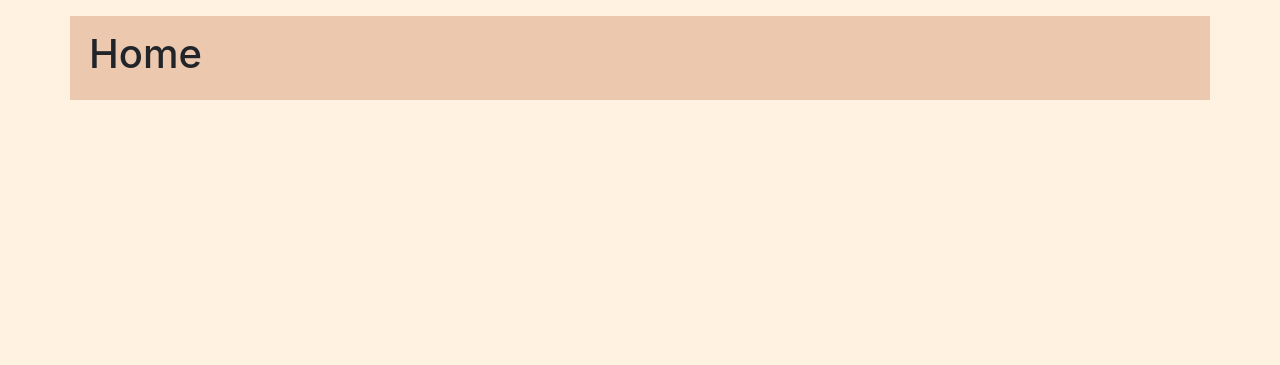
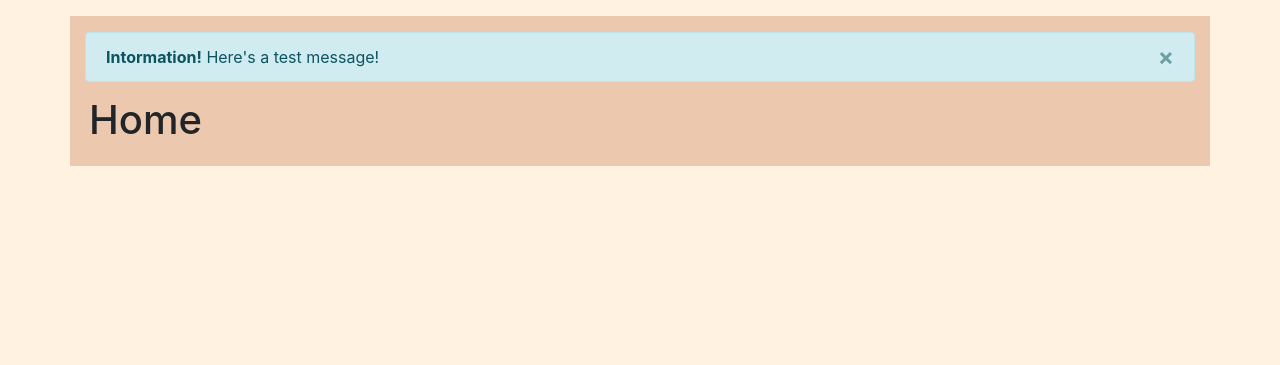
Before and after one commit to E-Kemp/DSS-WEB, a Python web app: template templates/home.html in a window 1280 px wide. Shown: the part 66-431 px from the top of the page. Run offline with Jinja, Linux system fonts and the light colour scheme; the template is opened without the code that fills it, so the values that code supplies are empty; some libraries are stand-ins or nearby versions.

Commit message:
Added more functionality
Added more functionality and fixed a couple bugs...?

```diff
--- a/static/js/page-handling/global-handler.js
+++ b/static/js/page-handling/global-handler.js
@@ -1,3 +1,4 @@
+// Post request handler
 function formHandler(reqType, reqURL, formID, callback) {
     return $.ajax({
         type: reqType,
@@ -7,6 +8,7 @@ function formHandler(reqType, reqURL, formID, callback) {
     });
 }
 
+// Get request handler
 function getHandler(reqType, reqURL, callback) {
     return $.ajax({
         type: reqType,
@@ -14,3 +16,22 @@ function getHandler(reqType, reqURL, callback) {
         success: callback
     });
 }
+
+
+
+// Dismissable site message
+function message(type, message) {
+    $('#main').prepend($('<div>').attr('class', 'alert alert-' + type + ' alert-dismissible')
+        .append($('<a>').attr({'href':'#', 'class':'close', 'data-dismiss':'alert', 'aria-label':'close'}).text("\u00d7"))
+        .append(messageText(type, message))
+    );
+}
+// Text in the message
+function messageText(type, message) {
+    switch(type) {
+        case 'warning': return '<strong>Warning!</strong> ' + message;
+        case 'success': return '<strong>Success!</strong> ' + message;
+        case 'info': return '<strong>Intormation!</strong> ' + message;
+        case 'danger': return '<strong>Fail!</strong> ' + message;
+    }
+}
--- a/static/js/page-handling/home-handler.js
+++ b/static/js/page-handling/home-handler.js
@@ -1,4 +1,6 @@
 $(document).ready(function() {
+
+    message('info', 'Here\'s a test message!');
 
     getHandler('get', 'http://127.0.0.1:5000/post/getPosts', function(response) {
         for(var i in response) {
--- a/templates/newpost.html
+++ b/templates/newpost.html
@@ -2,7 +2,7 @@
 {% block title %}Post{% endblock %}
 {% block content %}
     <h1>New Post</h1>
-	<form name="newpost" id="newpost-form" action="http://127.0.0.1:5000/post/createPost" method="post">
+	<form name="newpost" id="newpost-form" method="post">
         <div class="form-group">
             <label for="titleInput">Title</label>
             <input type="text" class="form-control" name="titleInput" aria-describedby="titleHelp">
--- a/templates/post.html
+++ b/templates/post.html
@@ -13,7 +13,7 @@
             <label for="postInput">Add Comment</label>
             <textarea class="form-control" rows="5" name="comment_body"></textarea>
         </div>
-        <input type="hidden" id="postID" name="post_id" value="{{ post_uuid }}">
+        <input type="hidden" id="postID" name="post_id">
         <button id="newpostButton" type="submit" class="btn btn-primary">Post</button>
     </form>
     {% endif %}
```
Also changed, not shown: static/js/page-handling/newpost-handler.js (+9 -6 lines), static/js/page-handling/post-handler.js (+27 -8 lines), static/js/page-handling/register-handler.js (+3 -4 lines).
